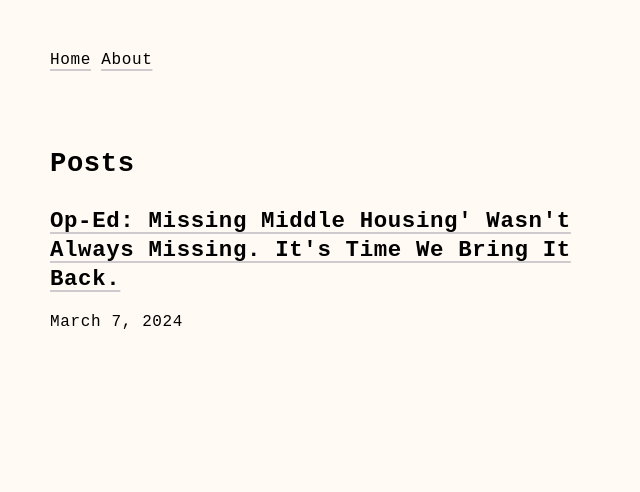
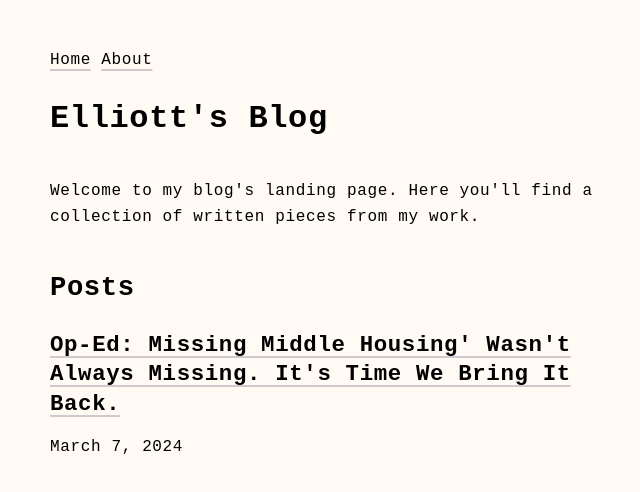
Before and after one commit to elliottserna/elliottserna.github.io, a plain HTML site: page blog/index.html in a window 1280 px wide. Shown: the whole page, without its empty margins (302-942 px from the left). Drawn offline with Linux system fonts and the light colour scheme.

Commit message:
Change line spacing of blog css

```diff
--- a/blog/index.html
+++ b/blog/index.html
@@ -22,6 +22,11 @@
                 -->
                 <a href=https://elliottserna.github.io/>About</a>
             </nav>
+            <h1>Elliott's Blog</h1>
+            <p>
+                Welcome to my blog's landing page. Here you'll find a collection of written pieces
+                from my work.
+            </p>
             <section class=posts>
                 <h2>Posts</h2>
                 <br>
--- a/blog/style.min.css
+++ b/blog/style.min.css
@@ -24,7 +24,7 @@ main {
   max-width: 60ch;
   display: flex;
   flex-direction: column;
-  row-gap: 4.5rem;
+  row-gap: 1.5rem;
   margin: auto;
   padding: 3rem 1.5rem;
 }
```
